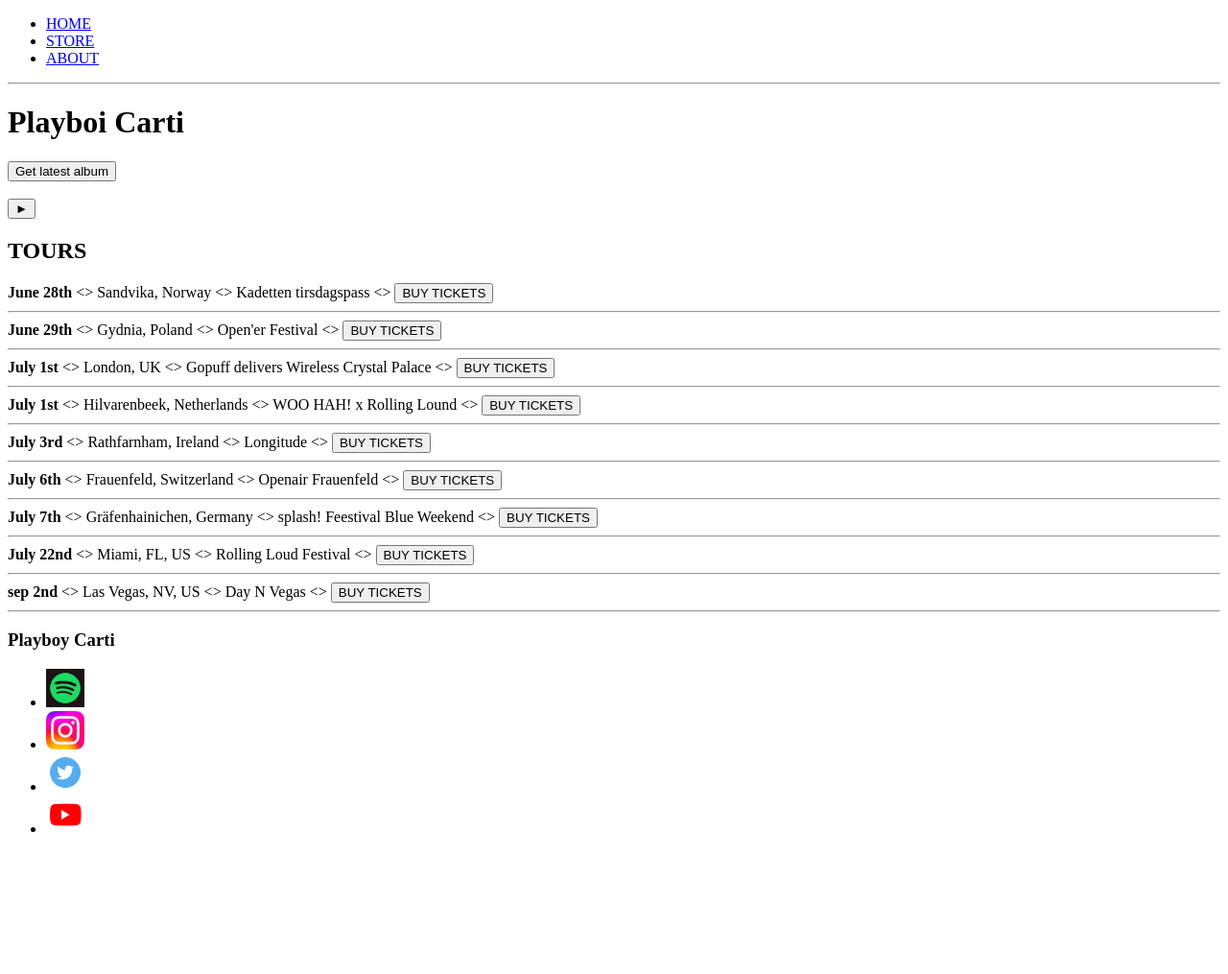
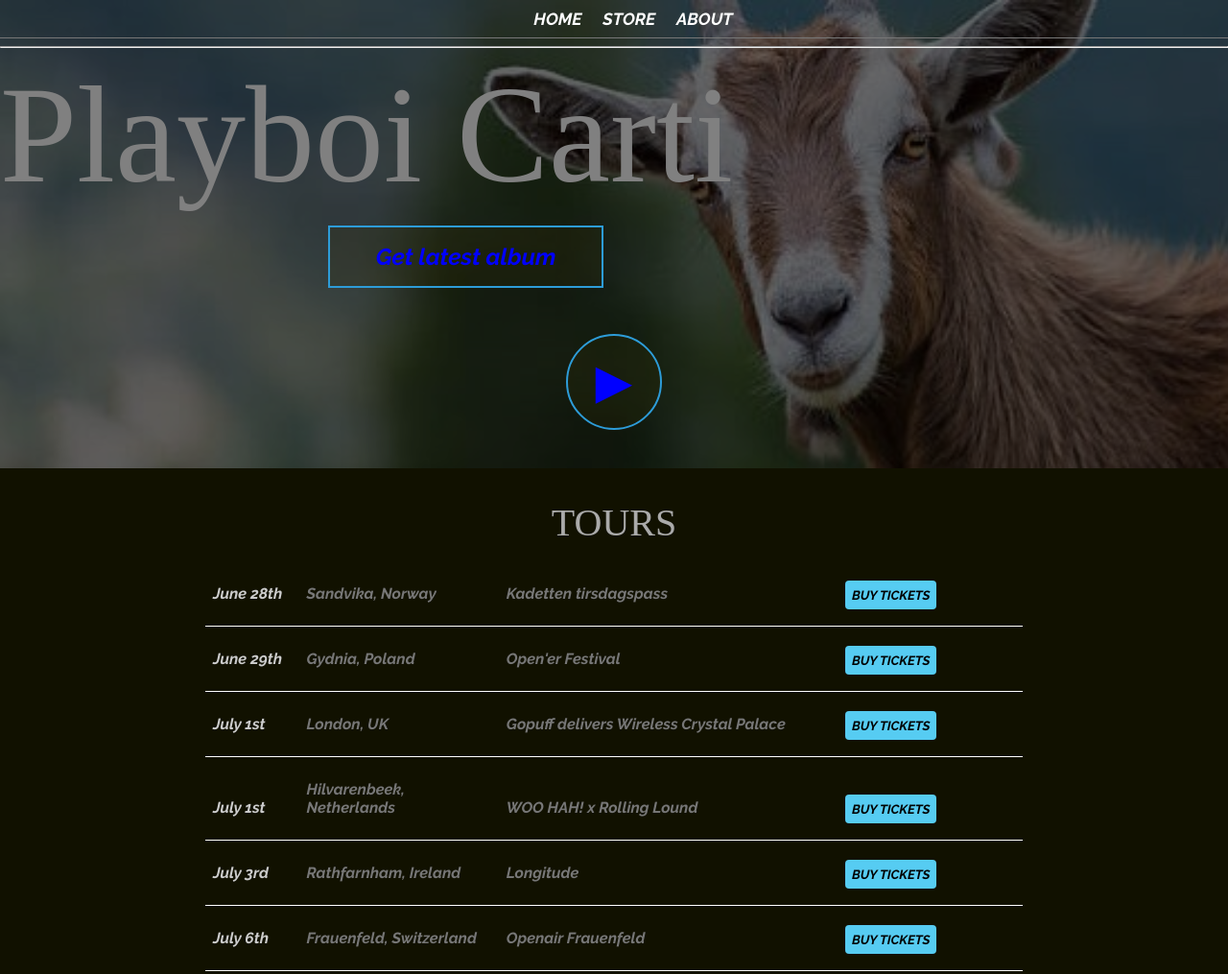
Before and after one commit to Ikem-coded-it/Carti-Page, a website: page Index.html in a window 1280 px wide. Shown: the top 1015 px of the page at 96% size. Before the commit the page ends 889 px from the top, so only its background shows below. Drawn offline with Linux system fonts and the light colour scheme.

Commit message:
Applied CSS styling to home page

```diff
--- a/Index.html
+++ b/Index.html
@@ -6,10 +6,11 @@
     <meta name="viewport" content="width=device-width, initial-scale=1.0">
     <meta name="description" content="A list of Playboi Carti's tours">
     <title>Home Page</title>
+    <link rel="stylesheet" href="styles.css" />
 </head>
 <body>
-    <header>
-        <nav>
+    <header class="main-header">
+        <nav class="nav main-nav">
             <ul>
                 <li><a href="Index.html">HOME</a></li>
                 <li><a href="Store.html">STORE</a></li>
@@ -17,111 +18,111 @@
             </ul>
         </nav>
         <hr>
-        <h1>Playboi Carti</h1>
-        <button type="button">Get latest album</button>
-        <br>
-        <br>
-        <!-- TODO: Find a suitable background image -->
-        <button type="button">&#9658</button>
+        <h1 class="Rapper-name rapper-name-large">Playboi Carti</h1>
+        <div class="container">
+            <button class="btn btn-header" type="button">Get latest album</button>
+        </div>
+        <button class="btn btn-header btn-play" type="button">&#9658</button>
     </header>
-    <section>
-        <h2>TOURS</h2>
+    <section class="content-section container">
+        <h2 class="section-header">TOURS</h2>
         <div>
-            <div>
-                <strong>June 28th</strong>
-                &lt;&gt;
-                <span>Sandvika, Norway</span>
-                &lt;&gt;
-                <span>Kadetten tirsdagspass</span>
-                &lt;&gt;
-                <button type="button">BUY TICKETS</button>
-                <hr>
+            <div class="tour-row">
+                <span class="tour-item tour-date">June 28th</span>
+
+                <span class="tour-item tour-city">Sandvika, Norway</span>
+
+                <span class="tour-item tour-arena">Kadetten tirsdagspass</span>
+
+                <button class="btn tour-item tour-btn btn-primary" type="button">BUY TICKETS</button>
             </div>
-            <div>
-                <strong>June 29th</strong>
-                &lt;&gt;
-                <span>Gydnia, Poland</span>
-                &lt;&gt;
-                <span>Open'er Festival</span>
-                &lt;&gt;
-                <button type="button">BUY TICKETS</button>
-                <hr>
+            <div class="tour-row">
+                <span class="tour-item tour-date">June 29th</span>
+
+                <span class="tour-item tour-city">Gydnia, Poland</span>
+
+                <span class="tour-item tour-arena">Open'er Festival</span>
+
+                <button class="btn tour-item tour-btn btn-primary" type="button">BUY TICKETS</button>
+
             </div>
-            <div>
-                <strong>July 1st</strong>
-                &lt;&gt;
-                <span>London, UK</span>
-                &lt;&gt;
-                <span>Gopuff delivers Wireless Crystal Palace</span>
-                &lt;&gt;
-                <button type="button">BUY TICKETS</button>
-                <hr>
+            <div class="tour-row">
+                <span class="tour-item tour-date">July 1st</span>
+
+                <span class="tour-item tour-city">London, UK</span>
+
+                <span class="tour-item tour-arena">Gopuff delivers Wireless Crystal Palace</span>
+
+                <button class="btn tour-item tour-btn btn-primary" type="button">BUY TICKETS</button>
+
             </div>
-            <div>
-                <strong>July 1st</strong>
-                &lt;&gt;
-                <span>Hilvarenbeek, Netherlands</span>
-                &lt;&gt;
-                <span>WOO HAH! x Rolling Lound</span>
-                &lt;&gt;
-                <button type="button">BUY TICKETS</button>
-                <hr>
+            <div class="tour-row">
+                <span class="tour-item tour-date">July 1st</span>
+
+                <span class="tour-item tour-city">Hilvarenbeek, Netherlands</span>
+
+                <span class="tour-item tour-arena">WOO HAH! x Rolling Lound</span>
+
+                <button class="btn tour-item tour-btn btn-primary" type="button">BUY TICKETS</button>
+
             </div>
-            <div>
-                <strong>July 3rd</strong>
-                &lt;&gt;
-                <span>Rathfarnham, Ireland</span>
-                &lt;&gt;
-                <span>Longitude</span>
-                &lt;&gt;
-                <button type="button">BUY TICKETS</button>
-                <hr>
+            <div class="tour-row">
+                <span class="tour-item tour-date">July 3rd</span>
+
+                <span class="tour-item tour-city">Rathfarnham, Ireland</span>
+
+                <span class="tour-item tour-arena">Longitude</span>
+
+                <button class="btn tour-item tour-btn btn-primary" type="button">BUY TICKETS</button>
+
             </div>
-            <div>
-                <strong>July 6th</strong>
-                &lt;&gt;
-                <span>Frauenfeld, Switzerland</span>
-                &lt;&gt;
-                <span>Openair Frauenfeld</span>
-                &lt;&gt;
-                <button type="button">BUY TICKETS</button>
-                <hr>
+            <div class="tour-row">
+                <span class="tour-item tour-date">July 6th</span>
+
+                <span class="tour-item tour-city">Frauenfeld, Switzerland</span>
+
+                <span class="tour-item tour-arena">Openair Frauenfeld</span>
+
+                <button class="btn tour-item tour-btn btn-primary" type="button">BUY TICKETS</button>
+
             </div>
-            <div>
-                <strong>July 7th</strong>
-                &lt;&gt;
-                <span>Gräfenhainichen, Germany</span>
-                &lt;&gt;
-                <span>splash! Feestival Blue Weekend</span>
-                &lt;&gt;
-                <button type="button">BUY TICKETS</button>
-                <hr>
+            <div class="tour-row">
+                <span class="tour-item tour-date">July 7th</span>
+
+                <span class="tour-item tour-city">Gräfenhainichen, Germany</span>
+
+                <span class="tour-item tour-arena">splash! Feestival Blue Weekend</span>
+
+                <button class="btn tour-item tour-btn btn-primary" type="button">BUY TICKETS</button>
+
             </div>
-            <div>
-                <strong>July 22nd</strong>
-                &lt;&gt;
-                <span>Miami, FL, US</span>
-                &lt;&gt;
-                <span>Rolling Loud Festival</span>
-                &lt;&gt;
-                <button type="button">BUY TICKETS</button>
-                <hr>
+            <div class="tour-row">
+                <span class="tour-item tour-date">July 22nd</span>
+
+                <span class="tour-item tour-city">Miami, FL, US</span>
+
+                <span class="tour-item tour-arena">Rolling Loud Festival</span>
+
+                <button class="btn tour-item tour-btn btn-primary" type="button">BUY TICKETS</button>
+
             </div>
-            <div>
-                <strong>sep 2nd</strong>
-                &lt;&gt;
-                <span>Las Vegas, NV, US</span>
-                &lt;&gt;
-                <span>Day N Vegas</span>
-                &lt;&gt;
-                <button type="button">BUY TICKETS</button>
-                <hr>
+            <div class="tour-row">
+                <span class="tour-item tour-date">sep 2nd</span>
+
+                <span class="tour-item tour-city">Las Vegas, NV, US</span>
+
+                <span class="tour-item tour-arena">Day N Vegas</span>
+
+                <button class="btn tour-item tour-btn btn-primary" type="button">BUY TICKETS</button>
+
             </div>
         </div>
     </section>
-    <footer>
-        <h3>Playboy Carti</h3>
-        <ul>
+    <footer class="index-footer">
+        <hr>
+        <div class="container main-footer-container">
+            <h3 class="Rapper-name">Playboy Carti</h3>
+            <ul class="nav footer-nav">
                 <li>
                     <a href="http://open.spotify.com/artist/699OTQXzgjhlYAHMy9RyPD?si=D2dp8Nj1Qn2Rh2ni9Utoyg&utm_source=copy-link" target="_blank">
                         <img src="images/download.png" width="40" height="40">
@@ -143,6 +144,7 @@
                     </a>
                 </li>
             </ul>
+        </div>
     </footer>
 </body>
 </html>
--- a/styles.css
+++ b/styles.css
@@ -139,3 +139,86 @@
     width: 30px;
     height: 30px;
 }
+
+.btn {
+    text-align: center;
+    vertical-align: middle;
+    padding: .67em;
+    cursor: pointer;
+}
+
+.btn-header {
+    margin: .5em 15% 2em 15%;
+    color: blue;
+    border: 2px solid #2D9CD8;
+    background-color: #33300034;
+    border-radius: 0;
+    font-size: 1.5em;
+    font-style: normal;
+    font-weight: lighter;
+    padding-left: 2em;
+    padding-right: 2em;
+}
+
+.btn-header:hover {
+    background-color: #aaaaaa56;
+}
+
+.btn-play {
+    display: block;
+    margin: 0 auto;
+    font-size: 4em;
+    border-radius: 50%;
+    padding: 0;
+    width: 100px;
+    height: 100px;
+}
+
+.tour-row {
+    border-bottom: 1px solid white;
+    padding-bottom: 1em;
+    margin-bottom: 1em;
+}
+
+.tour-row:last-child {
+    border-bottom: none;
+}
+
+.tour-item {
+    display:inline-block;
+    padding: .5em;
+}
+
+.tour-date {
+    color: #ccc;
+    font-weight: bold;
+    width:11%;
+}
+
+.tour-city {
+    width: 24%;
+}
+
+.tour-arena {
+    width: 42%;
+}
+
+.tour-btn {
+    max-width: 19%;
+    color: black;
+}
+
+.btn-primary {
+    background-color: #56ccf2;
+    border: none;
+    border-radius: .3em;
+    font-weight: bold;
+}
+
+.btn-primary:hover {
+    background-color: #2D9CD8;
+}
+
+.index-footer {
+    background-color: #dddddd;
+}
```
Lines whose indentation alone changed are shown as unchanged.
